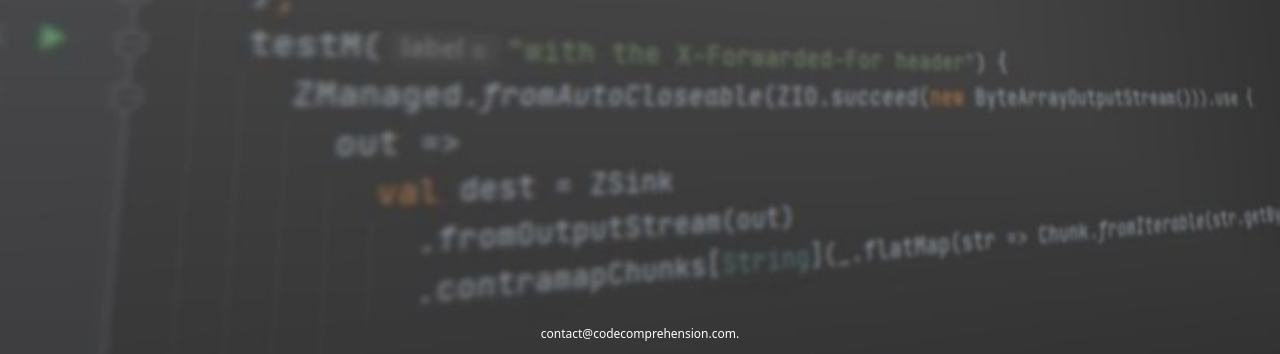
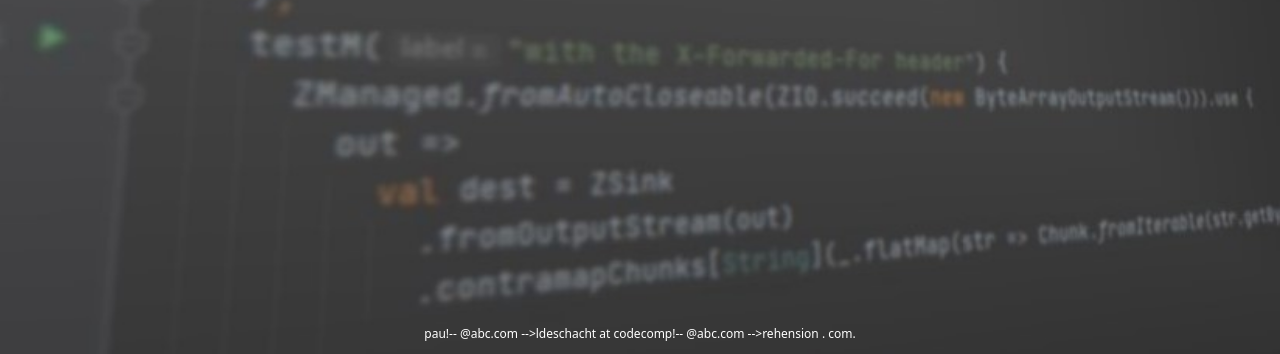
Before and after one commit to pauldeschacht/codecomprehension-site, a website built with Vite: page index.html in a window 1280 px wide. Shown: the part 446-800 px from the top of the page. Built offline with nearby package versions, Linux system fonts and the light colour scheme.

Commit message:
change email address

```diff
--- a/index.html
+++ b/index.html
@@ -17,7 +17,7 @@
         </div>
         <div class="row-start-4 text-4xl font-medium text-center">Become an Expert Software Engineer</div>
         <div class="row-start-6 text-xs flex justify-center items-end pb-3"><a
-                href="mailto:contact@codecomprehension.com">contact@codecomprehension.com</a>
+                href="mailto:pauldes<!-- abc@def -->chacht&commat;codecompre!-- @abc.com -->hension&period;com">pau!-- @abc.com -->ldeschacht at codecomp!-- @abc.com -->rehension &#x2e; com</a>
                 <a href="/survey.html">.</a>
         </div>
     </div>
```
